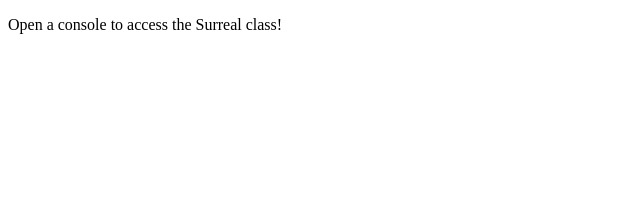
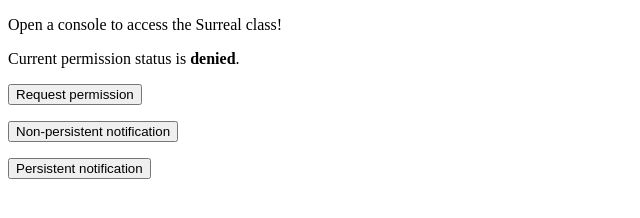
Before and after one commit to kennycallado/surrealdb-testing, a plain HTML site: page wasm/index.html in a window 1280 px wide. Shown: the whole page, without its empty margins (0-640 px from the left). Drawn offline with Linux system fonts and the light colour scheme.

Commit message:
UPDATE Some staffs here and there

```diff
--- a/wasm/index.html
+++ b/wasm/index.html
@@ -6,7 +6,61 @@
 	</head>
 	<body>
 		<p>Open a console to access the Surreal class!</p>
-		<script type="module">
+
+    <p>Current permission status is <b id="status">unavailable</b>.</p>
+
+    <p><button onclick="requestPermission()">Request permission</button></p>
+    <p><button onclick="nonPersistentNotification()">Non-persistent notification</button></p>
+    <p><button onclick="persistentNotification()">Persistent notification</button></p>
+
+    <script>
+      var $status = document.getElementById('status');
+
+      if ('Notification' in window) {
+        $status.innerText = Notification.permission;
+      }
+
+      function requestPermission() {
+        if (!('Notification' in window)) {
+          alert('Notification API not supported!');
+          return;
+        }
+
+        Notification.requestPermission(function (result) {
+          $status.innerText = result;
+        });
+      }
+
+      function nonPersistentNotification() {
+        if (!('Notification' in window)) {
+          alert('Notification API not supported!');
+          return;
+        }
+
+        try {
+          var notification = new Notification("Hi there - non-persistent!");
+        } catch (err) {
+          alert('Notification API error: ' + err);
+        }
+      }
+
+      function persistentNotification() {
+        if (!('Notification' in window) || !('ServiceWorkerRegistration' in window)) {
+          alert('Persistent Notification API not supported!');
+          return;
+        }
+
+        try {
+          navigator.serviceWorker.getRegistration()
+            .then((reg) => reg.showNotification("Hi there - persistent!"))
+            .catch((err) => alert('Service Worker registration error: ' + err));
+        } catch (err) {
+          alert('Notification API error: ' + err);
+        }
+      }
+    </script>
+
+		<script type="module" defer>
 			// import Surreal from './lib/full.js';
       import { Surreal } from 'https://unpkg.com/surrealdb.wasm/lib/full.js';
 
```
Also changed, not shown: 17 other files.
